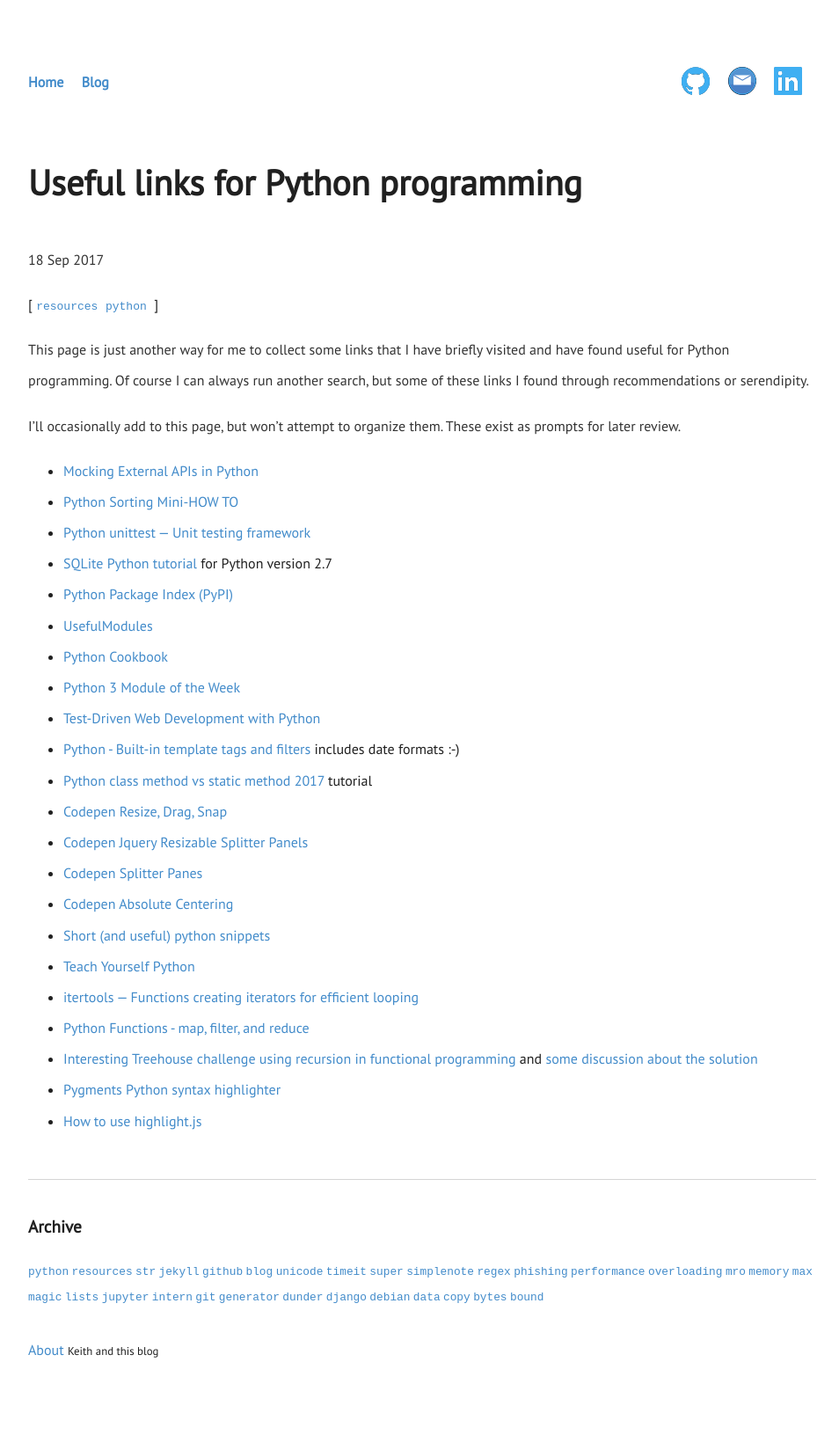
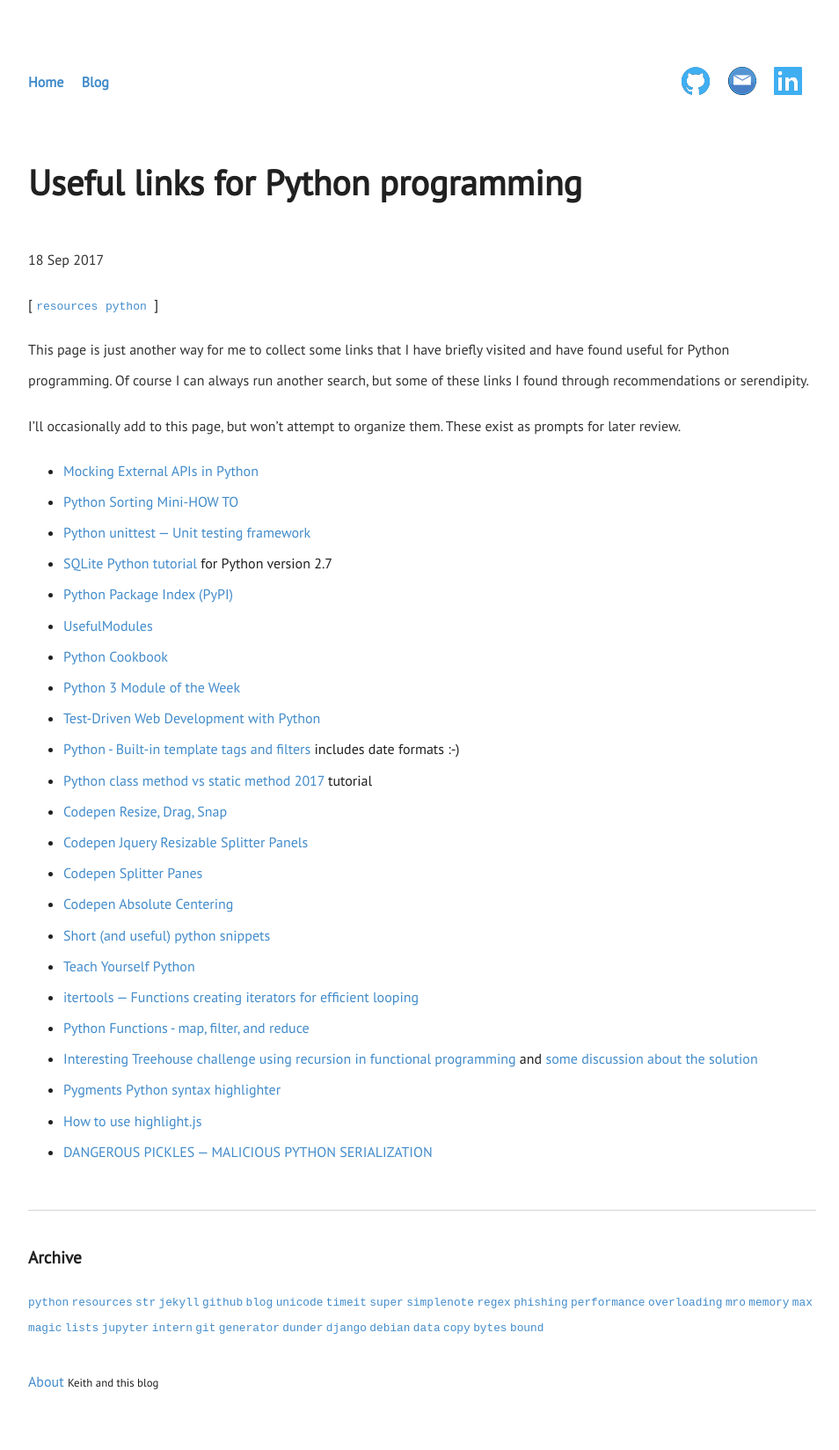
Before and after one commit to keithostertag/keithostertag.github.io, a Jekyll site: the page built from _posts/2017-09-15-useful-links-for-python-programming.md, in a window 1280 px wide. Shown: the whole page at 88% size, without its empty margins (160-1114 px from the left). Built offline with Jekyll 4.4.1, drawn with Linux system fonts in a browser that asks for light colours; before the commit the page ends 1613 px from its top, so only the background shows below that.

Commit message:
added link about python pickling

```diff
--- a/_posts/2017-09-15-useful-links-for-python-programming.md
+++ b/_posts/2017-09-15-useful-links-for-python-programming.md
@@ -31,3 +31,4 @@ I'll occasionally add to this page, but won't attempt to organize them. These ex
 * [Interesting Treehouse challenge using recursion in functional programming](https://teamtreehouse.com/library/functional-python/the-lambda-lambada/recursion) and [some discussion about the solution](https://teamtreehouse.com/community/functional-python-recursion)
 * [Pygments Python syntax highlighter](http://pygments.org/docs/quickstart/)
 * [How to use highlight.js](https://highlightjs.org/usage/)
+* [DANGEROUS PICKLES — MALICIOUS PYTHON SERIALIZATION](https://intoli.com/blog/dangerous-pickles/)
```
